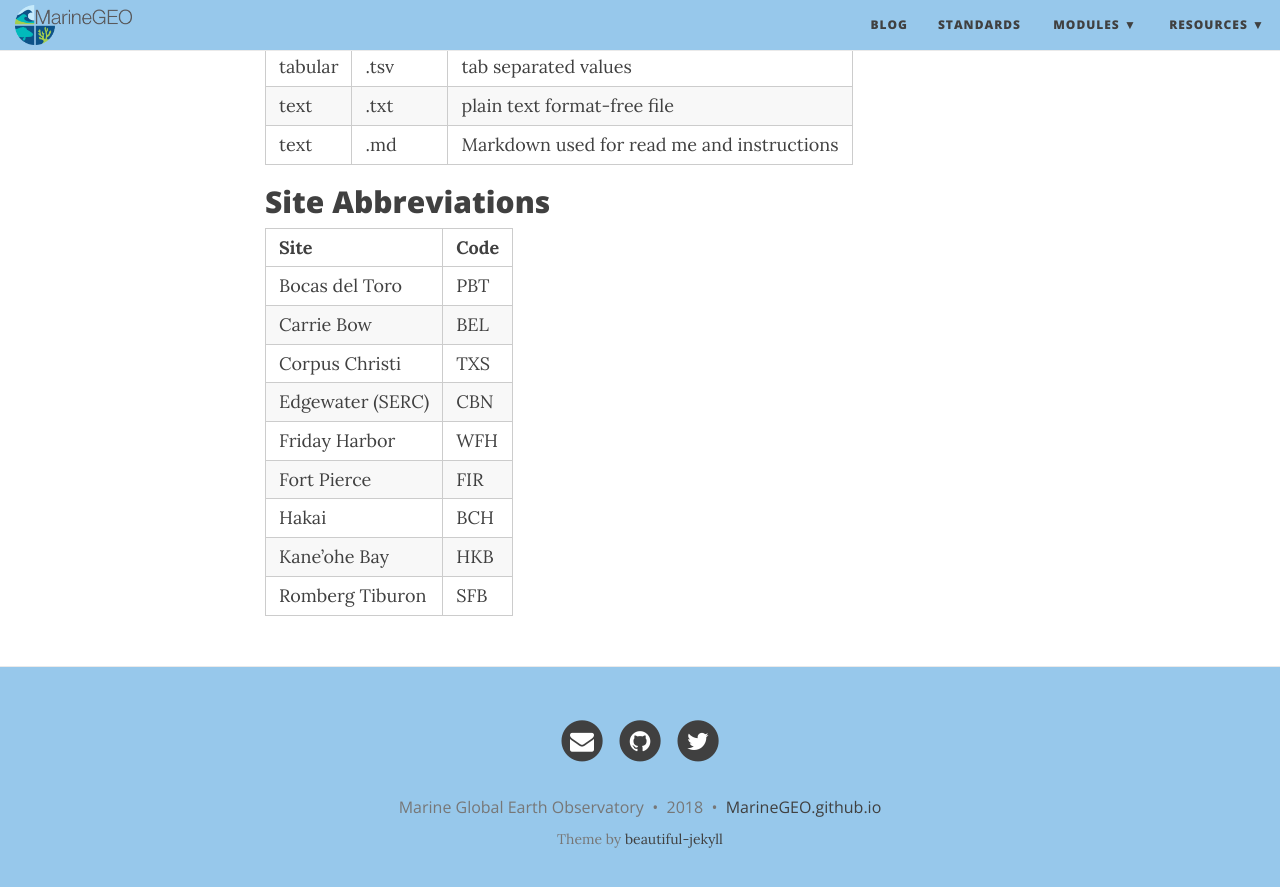
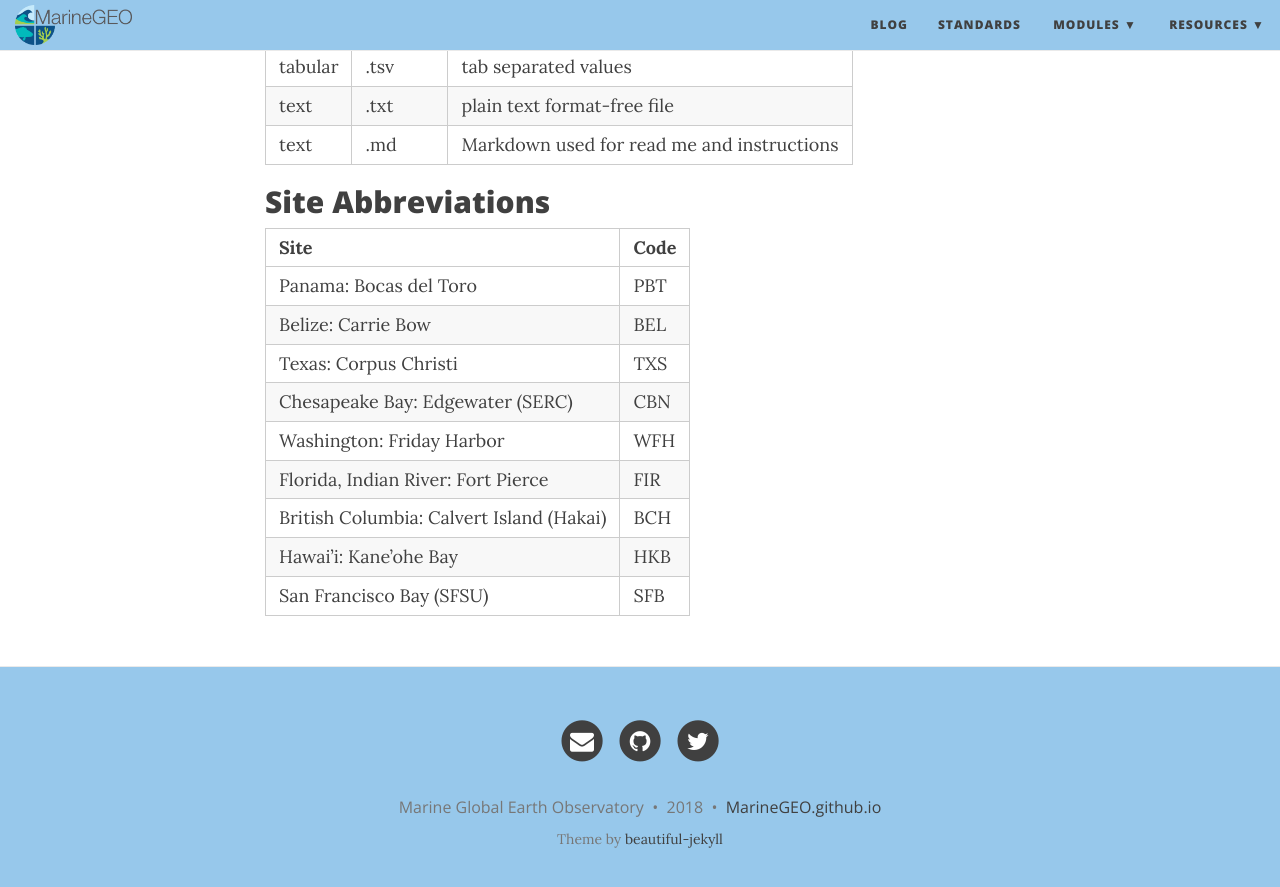
Before and after one commit to mukhamadazistholib/marinegeo.github.io, a Jekyll site: the page built from standards.md, in a window 1280 px wide and 900 px high, scrolled down 3849 px. Shown: the top 887 px of the window. Built offline with Jekyll 4.4.1, drawn with Linux system fonts in a browser that asks for light colours; nearby versions of some CDN libraries.

Commit message:
Update standards.md

```diff
--- a/standards.md
+++ b/standards.md
@@ -113,12 +113,12 @@ Fields that have a controlled vocabulary should have an additional table with de
 
 | Site | Code |
 | ---- | ---- |
-| Bocas del Toro | PBT |
-| Carrie Bow | BEL |
-| Corpus Christi | TXS |
-| Edgewater (SERC) | CBN |
-| Friday Harbor | WFH |
-| Fort Pierce | FIR |
-| Hakai | BCH |
-| Kane'ohe Bay | HKB |
-| Romberg Tiburon | SFB |
+| Panama: Bocas del Toro | PBT |
+| Belize: Carrie Bow | BEL |
+| Texas: Corpus Christi | TXS |
+| Chesapeake Bay: Edgewater (SERC) | CBN |
+| Washington: Friday Harbor | WFH |
+| Florida, Indian River: Fort Pierce | FIR |
+| British Columbia: Calvert Island (Hakai) | BCH |
+| Hawai'i: Kane'ohe Bay | HKB |
+| San Francisco Bay (SFSU) | SFB |
```
